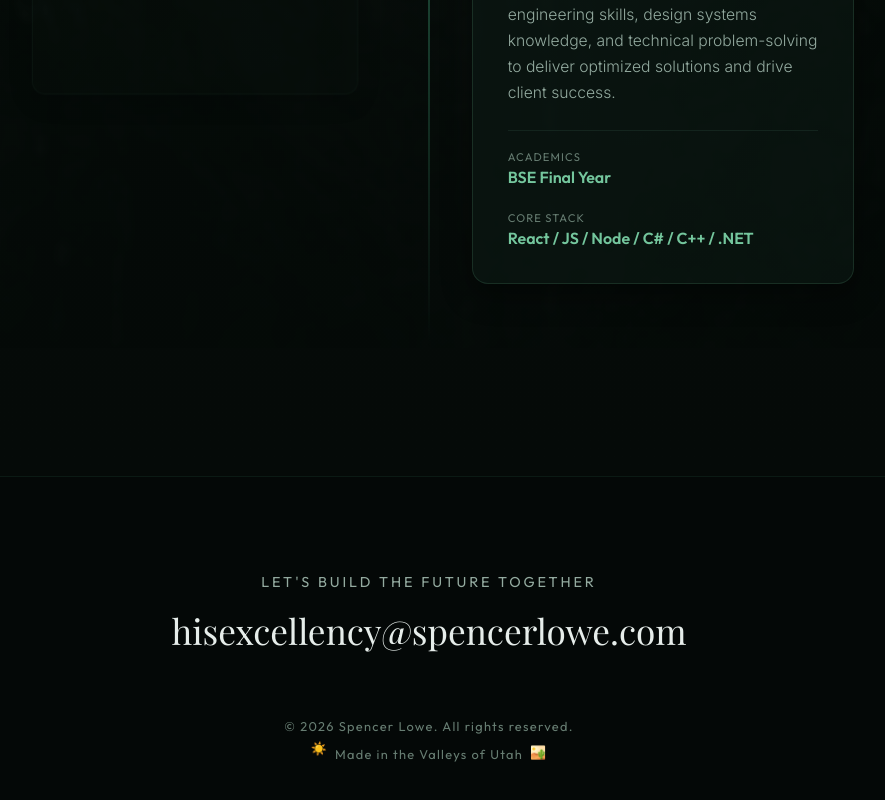
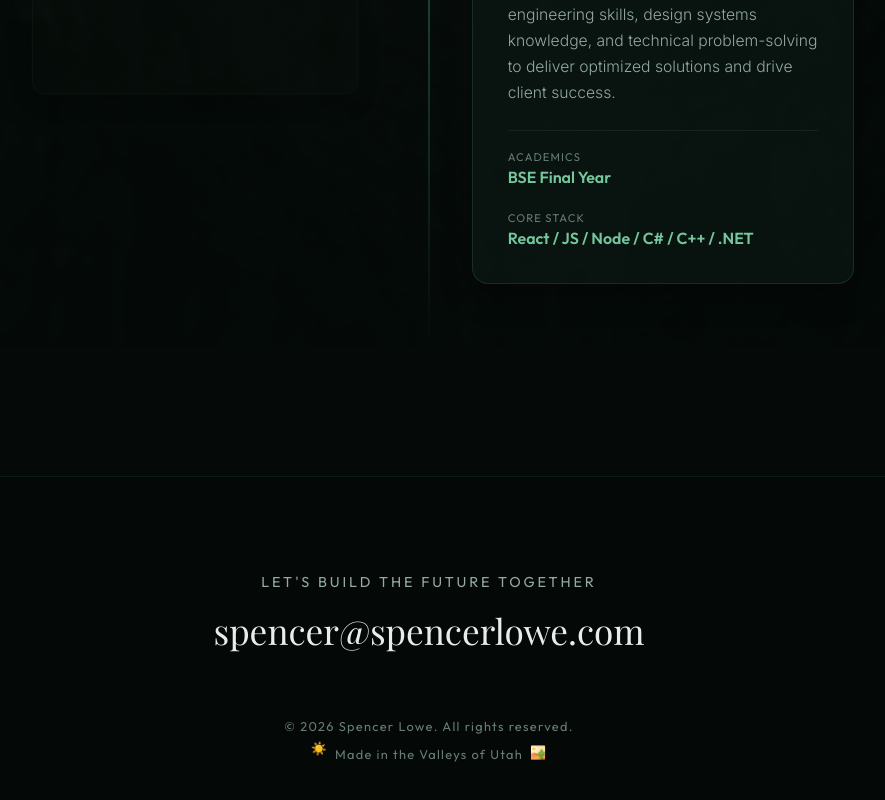
Before and after one commit to NeedleEater/excited-maxwell, a React (Vite) app: page / in a window 1280 px wide. Shown: the part 5998-6798 px from the top of the page, without its empty margins (211-1096 px from the left). Built offline with nearby package versions, Linux system fonts and the light colour scheme; a web font is replaced by a local one.

Commit message:
Update contact email address in footer

```diff
--- a/src/App.jsx
+++ b/src/App.jsx
@@ -330,11 +330,11 @@ export default function App() {
           <div className="footer-contact animate-on-scroll">
             <p className="footer-contact-label">Let's build the future together</p>
             <a
-              href="mailto:hisexcellency@spencerlowe.com"
+              href="mailto:spencer@spencerlowe.com"
               className="footer-email"
               aria-label="Email Spencer Lowe"
             >
-              hisexcellency@spencerlowe.com
+              spencer@spencerlowe.com
             </a>
           </div>
 
```
